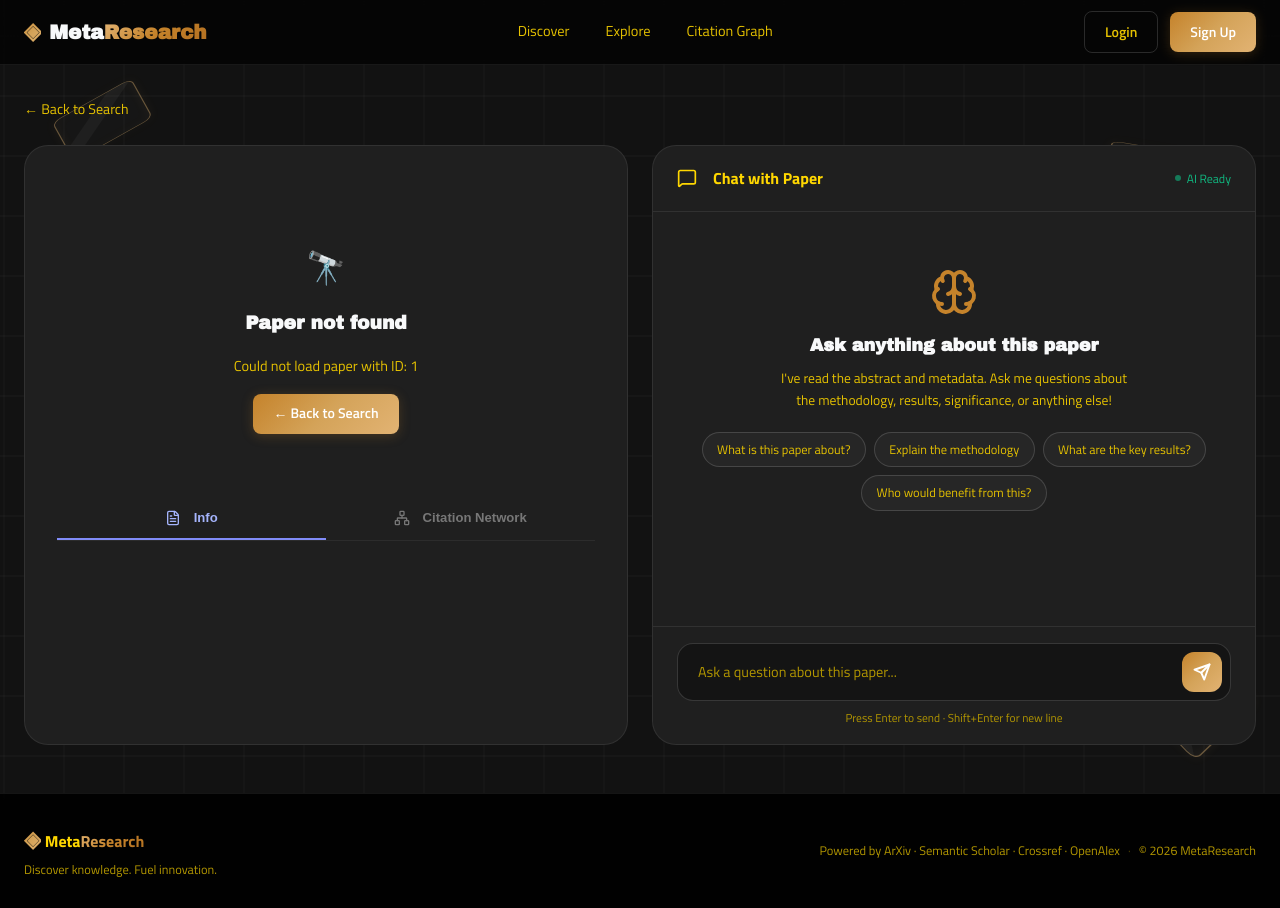
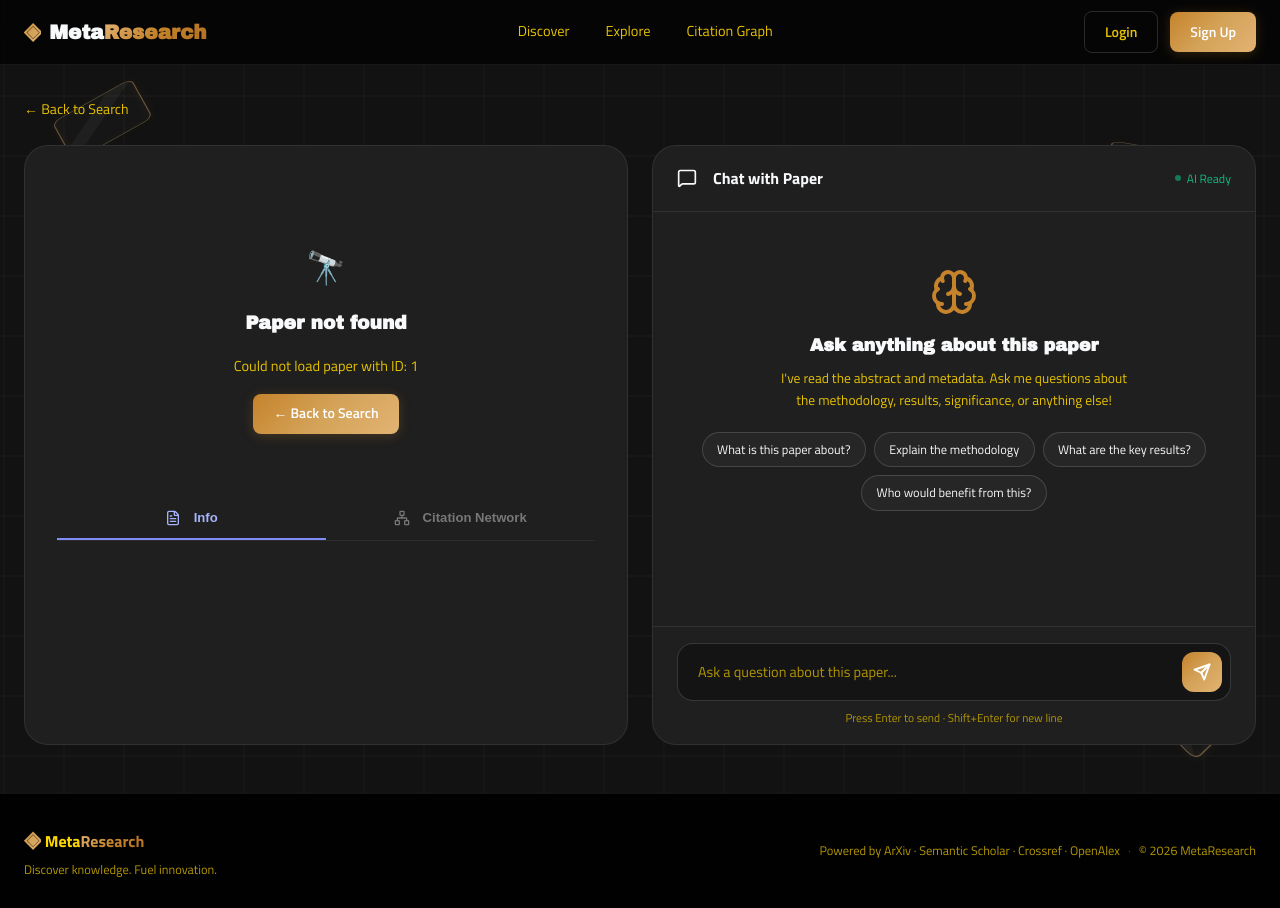
Before and after one commit to Arham-Qureshi/Meta-Research, a Flask app: page /paper/1 in a window 1280 px wide. Run offline with Flask 3, Linux system fonts and the light colour scheme; data that the repository does not hold is empty; some libraries are stand-ins or nearby versions.

Commit message:
added prof. icons and chnages colors

```diff
--- a/static/css/chat.css
+++ b/static/css/chat.css
@@ -100,7 +100,7 @@
 .paper-info-abstract {
     font-size: 0.88rem;
     line-height: 1.7;
-    color: var(--text-secondary);
+    color: #f8f9fa;
 }
 
 .paper-info-categories {
@@ -153,6 +153,7 @@
     display: flex;
     align-items: center;
     gap: 0.5rem;
+    color: #f8f9fa;
 }
 
 .chat-header-status {
@@ -247,7 +248,7 @@
     background: var(--bg-elevated);
     border: 1px solid var(--border-medium);
     border-radius: var(--radius-full);
-    color: var(--text-secondary);
+    color: #f8f9fa;
     cursor: pointer;
     transition: all var(--transition-fast);
     font-family: var(--font-body);
--- a/static/css/style.css
+++ b/static/css/style.css
@@ -824,7 +824,7 @@
 .form-label {
     font-size: 0.82rem;
     font-weight: 600;
-    color: var(--text-secondary);
+    color: #d1d5db;
 }
 
 .form-input {
@@ -918,7 +918,7 @@
     text-align: center;
     margin-top: 1.5rem;
     font-size: 0.85rem;
-    color: var(--text-secondary);
+    color: #d1d5db;
 }
 
 .auth-link {
```
